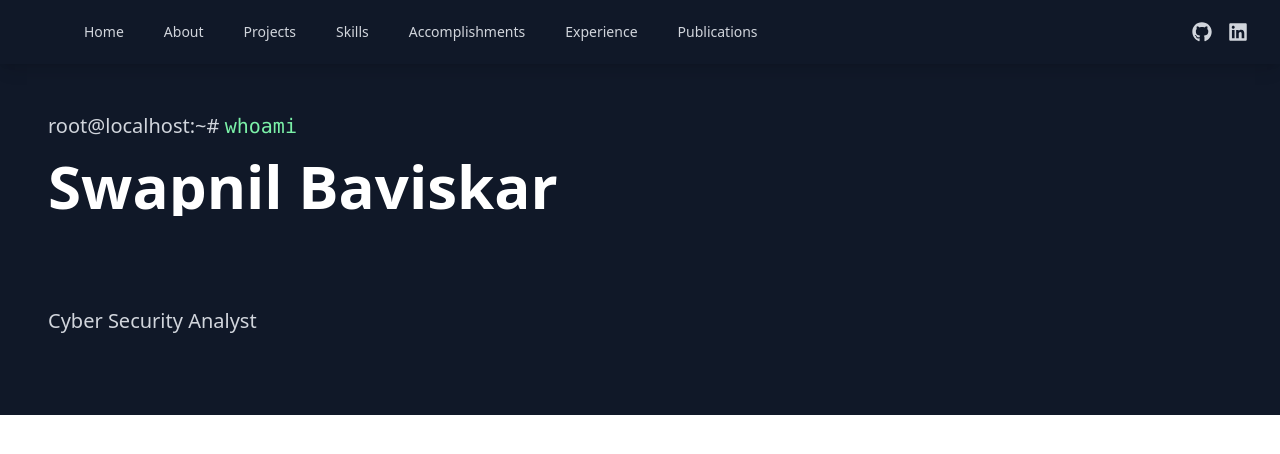
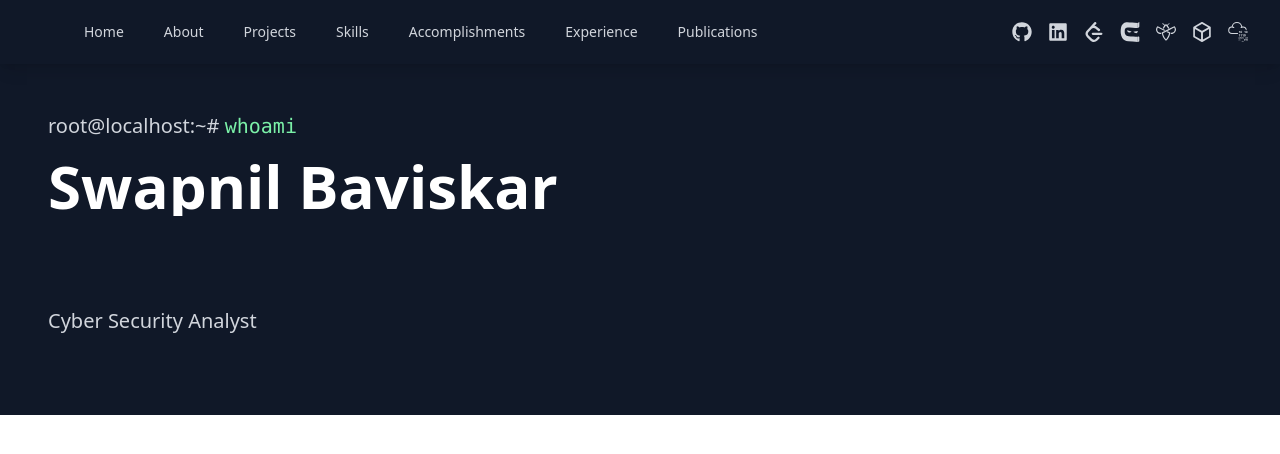
Before and after one commit to sbavis20/my-portfolio-app, a React (Vite) app: page / in a window 1280 px wide. Shown: the top 454 px of the page. Built offline with nearby package versions, Linux system fonts and the light colour scheme.

Commit message:
React icons added

```diff
--- a/src/components/NavBar.jsx
+++ b/src/components/NavBar.jsx
@@ -1,5 +1,6 @@
 import { useState } from 'react';
 import { FaGithub, FaLinkedin, FaBars, FaTimes } from 'react-icons/fa';
+import { SiCodingninjas, SiHackthebox, SiIntigriti, SiLeetcode, SiTryhackme } from 'react-icons/si';
 
 export default function Navbar() {
   const [isOpen, setIsOpen] = useState(false);
@@ -44,6 +45,21 @@ export default function Navbar() {
               <a href="https://linkedin.com" className="text-gray-300 hover:text-white">
                 <FaLinkedin size={20} />
               </a>
+              <a href="https://linkedin.com" className="text-gray-300 hover:text-white">
+                <SiLeetcode size={20} />
+              </a>
+              <a href="https://linkedin.com" className="text-gray-300 hover:text-white">
+                <SiCodingninjas size={20} />
+              </a>
+              <a href="https://linkedin.com" className="text-gray-300 hover:text-white">
+                <SiIntigriti size={20} />
+              </a>
+              <a href="https://linkedin.com" className="text-gray-300 hover:text-white">
+                <SiHackthebox size={20} />
+              </a>
+              <a href="https://linkedin.com" className="text-gray-300 hover:text-white">
+                <SiTryhackme size={20} />
+              </a>
             </div>
           </div>
 
```
